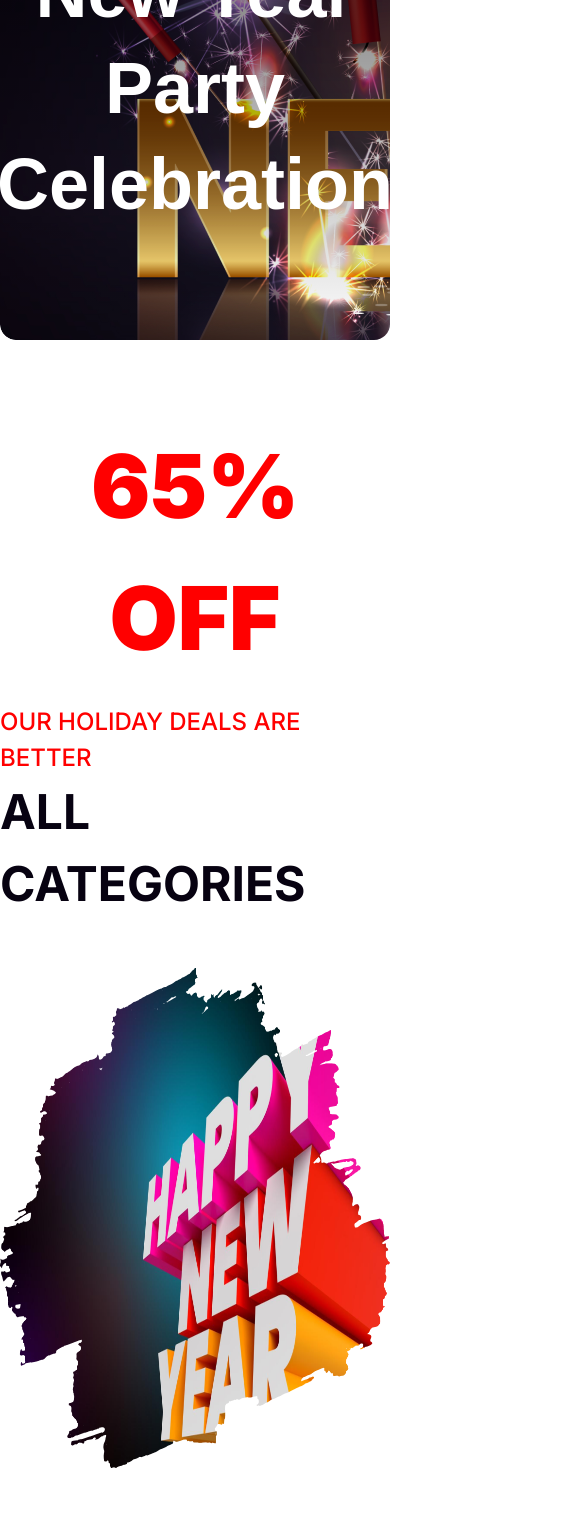
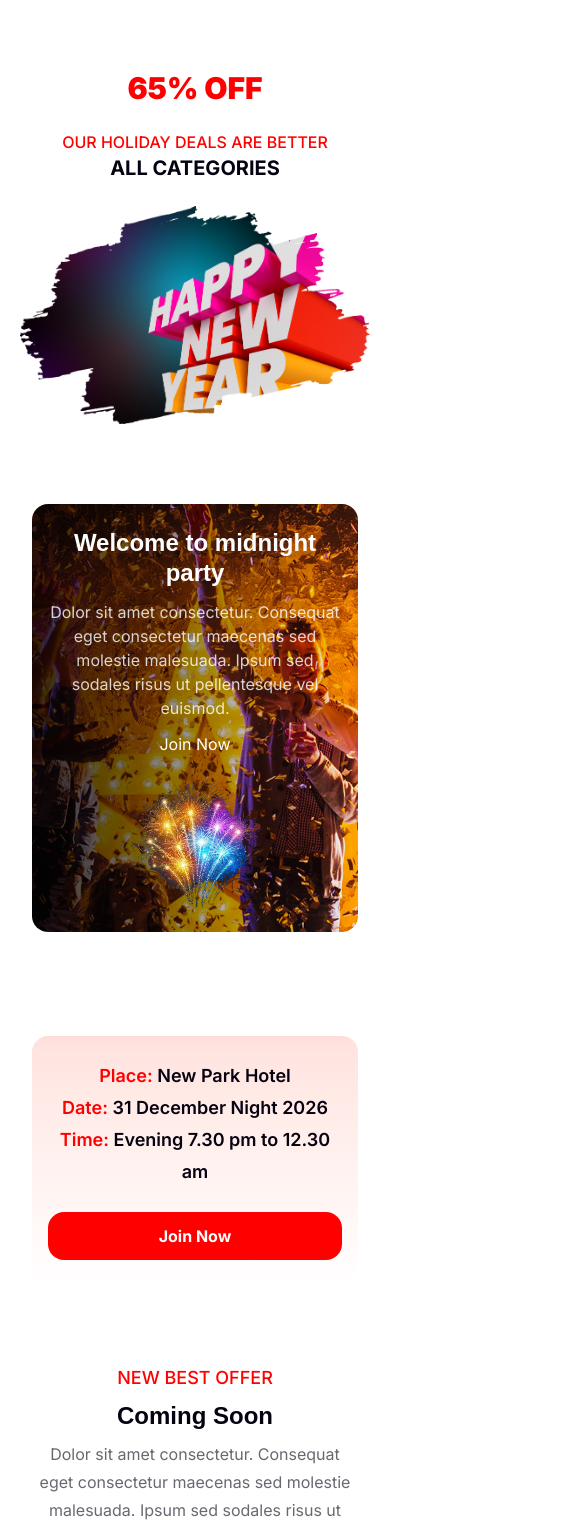
Before and after one commit to coderyeasin/new-year-offer, a React (Vite) app: page / in a window 390 px wide. Shown: the part 340-1870 px from the top of the page, 585 px wide, since content can reach past the window. Built offline with nearby package versions, Linux system fonts and the light colour scheme.

Commit message:
responsiveness-done

```diff
--- a/src/components/Banner/Banner.tsx
+++ b/src/components/Banner/Banner.tsx
@@ -3,10 +3,12 @@ import Section from "../layout/Section";
 const Banner = () => {
   return (
     <Section>
-      <div className="w-full h-150 text-white leading-[96px] bg-[linear-gradient(to_bottom,rgba(0,0,0,0.8),rgba(0,0,0,0)),url('/src/assets/banner.png')] rounded-2xl flex flex-col justify-center items-center">
-        <h3 className="font-merriweather text-[32px]">Happy New Year</h3>
-        <h1 className="font-merriweather font-black text-[72px] text-center">
-          New Year Party <br /> Celebration
+      <div className="w-full min-h-[250px] sm:min-h-[350px] md:min-h-[450px] lg:min-h-[600px] text-white bg-[linear-gradient(to_bottom,rgba(0,0,0,0.8),rgba(0,0,0,0)),url('/src/assets/banner.png')] bg-cover bg-center rounded-2xl flex flex-col justify-center items-center text-center px-4">
+        <h3 className="font-merriweather text-xl sm:text-2xl md:text-3xl lg:text-4xl mb-2">
+          Happy New Year
+        </h3>
+        <h1 className="font-merriweather font-black text-2xl sm:text-4xl md:text-5xl lg:text-7xl leading-tight">
+          New Year Party <br className="hidden sm:block" /> Celebration
         </h1>
       </div>
     </Section>
--- a/src/components/BestOffer/BestOffer.tsx
+++ b/src/components/BestOffer/BestOffer.tsx
@@ -8,68 +8,87 @@ const BestOffer = () => {
   return (
     <Container>
       <Section>
-        <div className="flex justify-between items-center">
-          <div>
-            <h3 className="text-secondary font-medium text-[24px]">
+        <div className="flex flex-col lg:flex-row justify-between items-center gap-8 lg:gap-0 text-center lg:text-left w-full">
+          <div className="flex-1">
+            <h3 className="text-secondary font-medium text-lg sm:text-xl md:text-2xl lg:text-[24px] mb-2">
               NEW BEST OFFER
             </h3>
-            <h1 className="text-TextPrimary font-black font-merriweather text-[48px]">
+            <h1 className="text-TextPrimary font-black font-merriweather text-2xl sm:text-3xl md:text-4xl lg:text-[48px] mb-2">
               Coming Soon
             </h1>
-            <p className="font-inter text-TextPrimary/60 text-[20px] leading-8">
-              Dolor sit amet consectetur. Consequat <br />
-              eget consectetur maecenas sed molestie <br />
-              malesuada. Ipsum sed sodales risus ut <br /> pellentesque vel
-              euismod.{" "}
+            <p className="font-inter text-TextPrimary/60 text-base sm:text-lg md:text-xl lg:text-[20px] leading-7 md:leading-8">
+              Dolor sit amet consectetur. Consequat{" "}
+              <br className="hidden md:block" />
+              eget consectetur maecenas sed molestie{" "}
+              <br className="hidden md:block" />
+              malesuada. Ipsum sed sodales risus ut{" "}
+              <br className="hidden md:block" />
+              pellentesque vel euismod.
             </p>
           </div>
-          <div className="border-10 border-secondary rounded-full">
+          <div className="border-10 border-secondary rounded-full shrink-0 my-6 lg:my-0 mx-auto lg:mx-8 w-32 h-32 sm:w-48 sm:h-48 md:w-56 md:h-56 lg:w-72 lg:h-72 flex items-center justify-center bg-white">
             <img
               src={celebrate}
               alt="celebrate"
-              className="h-full w-full p-6"
+              className="h-24 w-24 sm:h-36 sm:w-36 md:h-44 md:w-44 lg:h-60 lg:w-60 p-2 object-contain"
             />
           </div>
-          <div className="space-y-7">
+          <div className="space-y-4 flex-1">
             <div>
-              <h3 className="font-inter text-secondary font-bold text-[48px]">
+              <h3 className="font-inter text-secondary font-bold text-2xl sm:text-3xl md:text-4xl lg:text-[48px]">
                 2026
               </h3>
-              <p className="font-inter text-TextPrimary/60 text-[20px] leading-8">
-                Dolor sit amet consectetur. <br /> Consequat eget consectetur{" "}
-                <br /> maecenas sed.
+              <p className="font-inter text-TextPrimary/60 text-base sm:text-lg md:text-xl lg:text-[20px] leading-7 md:leading-8">
+                Dolor sit amet consectetur. <br className="hidden md:block" />{" "}
+                Consequat eget consectetur <br className="hidden md:block" />{" "}
+                maecenas sed.
               </p>
             </div>
-            <img src={newYearLogo} alt="logo" className="h-[140px] w-[140px]" />
+            <img
+              src={newYearLogo}
+              alt="logo"
+              className="h-20 w-20 sm:h-28 sm:w-28 md:h-32 md:w-32 lg:h-[140px] lg:w-[140px] mx-auto lg:mx-0"
+            />
           </div>
         </div>
       </Section>
       <Section>
-        <div className="text-center py-10">
-          <h3 className="font-inter font-medium text-[24px] text-TextPrimary">
+        <div className="text-center py-6 sm:py-10 space-y-5">
+          <h3 className="font-inter font-medium text-lg sm:text-xl md:text-2xl lg:text-[24px] text-TextPrimary">
             WHAT IS FUNCTIONAL
           </h3>
-          <h1 className="font-merriweather text-[72px] font-black text-TextPrimary">
+          <h1 className="font-merriweather text-2xl sm:text-4xl md:text-5xl lg:text-[72px] font-black text-TextPrimary">
             <span className="text-secondary">Holidays</span> Sale 50%
           </h1>
-          <p className="font-inter font-medium text-[20px] leading-8 text-TextPrimary/60">
-            Dolor sit amet consectetur. Consequat eget consectetur maecenas sed{" "}
-            <br />
+          <p className="font-inter font-medium text-base sm:text-lg md:text-xl lg:text-[20px] leading-7 md:leading-8 text-TextPrimary/60">
+            Dolor sit amet consectetur. Consequat eget consectetur maecenas sed
+            <br className="hidden md:block" />
             molestie malesuada. Ipsum sed sodales risus ut pellentesque vel
-            euismod. Eleifend nunc purus quam id <br /> fermentum amet amet sit
+            euismod. Eleifend nunc purus quam id{" "}
+            <br className="hidden md:block" /> fermentum amet amet sit
             consectetur.
           </p>
         </div>
-        <div className="h-165.5 w-full relative">
-          <img
-            src={gift}
-            alt="gift"
-            className="w-180 h-150 absolute -bottom-4 left-22 z-30"
-          />
-          <div className="bg-secondary leading-11 font-inter font-bold text-[28px] text-white flex flex-col justify-center items-center -rotate-30 h-48 w-48 rounded-full absolute right-18 top-48">
-            <span className="text-[70px]">50%</span> DISCOUNT
+        <div className="relative flex flex-col items-center justify-center w-full min-h-80 sm:min-h-100 md:min-h-125 lg:min-h-150">
+          <div className="z-30 absolute top-4/12 left-2/12 lg:top-4 lg:left-30 md:top-2/12 md:left-1/12 sm:top-2/12 sm:left-1/12">
+            <img
+              src={gift}
+              alt="gift"
+              className="w-60 sm:w-80 md:w-100 lg:w-150 h-auto object-contain"
+            />
           </div>
-          <div className="bg-secondary w-full h-57.25 rounded-2xl absolute -bottom-14 z-10"></div>
+          <div
+            className="bg-secondary lg:leading-11 md:leading-11 sm:leading-6 leading-4 font-inter font-bold text-sm
+            sm:text-xl md:text-2xl lg:text-[28px] text-white flex flex-col justify-center items-center
+            -rotate-12 h-24 w-24 sm:h-32 sm:w-32 md:h-40 md:w-40 lg:h-48 lg:w-48 rounded-full
+          absolute right-0 lg:left-10/12 lg:top-1.5/2 md:left-10/12 sm:top-1.5/2 sm:right-0 transform -translate-x-1/2 -translate-y-1/2 shadow-lg z-40"
+          >
+            <span className="text-3xl sm:text-5xl md:text-6xl lg:text-[70px] md:leading-10 lg:leading-10">
+              50%
+            </span>{" "}
+            DISCOUNT
+          </div>
+          <div className="bg-secondary w-full h-20 sm:h-32 md:h-44 lg:h-57.25 rounded-2xl absolute bottom-0 left-0 z-10"></div>
         </div>
       </Section>
     </Container>
--- a/src/components/Offer/Offer.tsx
+++ b/src/components/Offer/Offer.tsx
@@ -4,19 +4,23 @@ import newYear from "/src/assets/new-year-shape.png";
 const Offer = () => {
   return (
     <Section>
-      <h1 className="text-secondary font-inter font-black text-[88px] text-center">
+      <h1 className="text-secondary font-inter font-black text-3xl sm:text-5xl md:text-7xl lg:text-[88px] text-center mb-4">
         65% OFF
       </h1>
-      <div className="flex flex-col justify-center items-center space-y-7">
-        <div className="py-5">
-          <p className="text-secondary font-inter font-medium text-[24px]">
+      <div className="flex flex-col justify-center items-center space-y-4 sm:space-y-7">
+        <div className="py-2 sm:py-5">
+          <p className="text-secondary font-inter font-medium text-base sm:text-lg md:text-2xl lg:text-[24px] text-center">
             OUR HOLIDAY DEALS ARE BETTER
           </p>
-          <p className="text-TextPrimary font-inter font-bold text-[48px]">
+          <p className="text-TextPrimary font-inter font-bold text-xl sm:text-3xl md:text-5xl lg:text-[48px] text-center">
             ALL CATEGORIES
           </p>
         </div>
-        <img src={newYear} alt="newYear" className="w-[802px] h-[500px]" />
+        <img
+          src={newYear}
+          alt="newYear"
+          className="w-full max-w-[350px] sm:max-w-[500px] md:max-w-[700px] lg:max-w-[802px] h-auto object-contain"
+        />
       </div>
     </Section>
   );
--- a/src/components/WelcomeParty/WelcomeParty.tsx
+++ b/src/components/WelcomeParty/WelcomeParty.tsx
@@ -5,34 +5,40 @@ const WelcomeParty = () => {
   return (
     <Container>
       <Section>
-        <div className="flex justify-center gap-10 items-center w-full h-150 bg-[linear-gradient(to_right,rgba(0,0,0,0.8),rgba(0,0,0,0)),url('/src/assets/party.png')] rounded-2xl">
-          <div className="text-white space-y-7">
-            <h1 className=" text-[64px] font-black font-merriweather leading-22">
-              Welcome to <br /> midnight party
+        <div className="flex flex-col md:flex-row justify-center gap-6 md:gap-10 items-center w-full min-h-[220px] sm:min-h-[300px] md:min-h-[400px] lg:min-h-[600px] bg-[linear-gradient(to_right,rgba(0,0,0,0.8),rgba(0,0,0,0)),url('/src/assets/party.png')] bg-cover bg-center rounded-2xl px-4 py-6 text-center md:text-left">
+          <div className="text-white space-y-3 sm:space-y-5 md:space-y-7 flex-1">
+            <h1 className="text-2xl sm:text-4xl md:text-5xl lg:text-[64px] font-black font-merriweather leading-tight">
+              Welcome to <br className="hidden sm:block" /> midnight party
             </h1>
-            <p className="font-inter text-white/80 text-[18px] leading-7.5">
+            <p className="font-inter text-white/80 text-base sm:text-lg md:text-xl lg:text-[18px] leading-6 md:leading-7.5">
               Dolor sit amet consectetur. Consequat eget consectetur maecenas
-              sed molestie <br /> malesuada. Ipsum sed sodales risus ut
-              pellentesque vel euismod.
+              sed molestie <br className="hidden md:block" /> malesuada. Ipsum
+              sed sodales risus ut pellentesque vel euismod.
             </p>
-            <h3 className="font-inter text-[20px]">Join Now</h3>
+            <h3 className="font-inter text-base sm:text-lg md:text-xl lg:text-[20px]">
+              Join Now
+            </h3>
           </div>
-          <img src={newYear} alt="newYear" className="w-88 h-90" />
+          <img
+            src={newYear}
+            alt="newYear"
+            className="w-32 h-32 sm:w-44 sm:h-44 md:w-56 md:h-56 lg:w-88 lg:h-90 object-contain mx-auto"
+          />
         </div>
       </Section>
       <Section>
-        <div className="w-full h-120.5 bg-linear-to-t from-white to-secondary/15 rounded-2xl flex flex-col justify-center items-center">
-          <p className="text-TextPrimary font-inter font-semibold text-[32px] leading-14">
+        <div className="w-full rounded-2xl flex flex-col justify-center items-center bg-gradient-to-t from-white to-secondary/15 py-6 sm:py-10 md:py-14 px-4 mt-6">
+          <p className="text-TextPrimary font-inter font-semibold text-lg sm:text-2xl md:text-3xl lg:text-[32px] leading-8 md:leading-14 text-center">
             <span className="text-secondary">Place:</span> New Park Hotel
           </p>
-          <p className="text-TextPrimary font-inter font-semibold text-[32px] leading-14">
+          <p className="text-TextPrimary font-inter font-semibold text-lg sm:text-2xl md:text-3xl lg:text-[32px] leading-8 md:leading-14 text-center">
             <span className="text-secondary">Date:</span> 31 December Night 2026
           </p>
-          <p className="text-TextPrimary font-inter font-semibold text-[32px] leading-14">
+          <p className="text-TextPrimary font-inter font-semibold text-lg sm:text-2xl md:text-3xl lg:text-[32px] leading-8 md:leading-14 text-center">
             <span className="text-secondary">Time:</span> Evening 7.30 pm to
             12.30 am
           </p>
-          <button className="bg-secondary mt-10 text-white text-[20px] font-inter font-bold rounded-2xl w-41.75 h-14 px-4 py-3">
+          <button className="bg-secondary mt-6 sm:mt-10 text-white text-base sm:text-lg md:text-xl lg:text-[20px] font-inter font-bold rounded-2xl w-full sm:w-48 md:w-56 lg:w-41.75 h-12 sm:h-14 px-4 py-3">
             Join Now
           </button>
         </div>
--- a/src/components/layout/Container.tsx
+++ b/src/components/layout/Container.tsx
@@ -1,7 +1,11 @@
 import type { CoreProps } from "../../types/type";
 
 const Container = ({ children, className }: CoreProps) => {
-  return <div className={`max-w-330 mx-auto ${className}`}>{children}</div>;
+  return (
+    <div className={`max-w-330 mx-auto px-4 md:px-5 ${className}`}>
+      {children}
+    </div>
+  );
 };
 
 export default Container;
--- /dev/null
+++ b/tailwind.config.js
@@ -0,0 +1,57 @@
+/** @type {import('tailwindcss').Config} */
+module.exports = {
+  content: ["./index.html", "./src/**/*.{js,ts,jsx,tsx}"],
+  theme: {
+    extend: {
+      colors: {
+        bgPrimary: "#ffffff",
+        secondary: "#ff0000",
+        TextPrimary: "#070211",
+      },
+      fontFamily: {
+        inter: ["Inter", "sans-serif"],
+        merriweather: ["Merriweather", "sans-serif"],
+      },
+      maxWidth: {
+        330: "1320px",
+      },
+      height: {
+        150: "600px",
+        154: "616px",
+        152.25: "609px",
+        112.5: "450px",
+        120.5: "482px",
+        88: "352px",
+        90: "360px",
+        106: "424px",
+        140: "140px",
+        18: "72px",
+        14: "56px",
+      },
+      width: {
+        106: "424px",
+        88: "352px",
+        140: "140px",
+        16: "64px",
+        41.75: "167px",
+      },
+      borderWidth: {
+        10: "10px",
+      },
+      spacing: {
+        30: "120px",
+        20: "80px",
+        18: "72px",
+      },
+      fontSize: {
+        "20xl": "20px",
+      },
+      lineHeight: {
+        7.5: "30px",
+        14: "56px",
+        22: "88px",
+      },
+    },
+  },
+  plugins: [],
+};
```
Also changed, not shown: src/components/Footer/Footer.tsx (+29 -13 lines), src/components/Newsletter/Newsletter.tsx (+11 -11 lines), src/components/ProductsPortfolio/ProductsPortfolio.tsx (+37 -17 lines).
